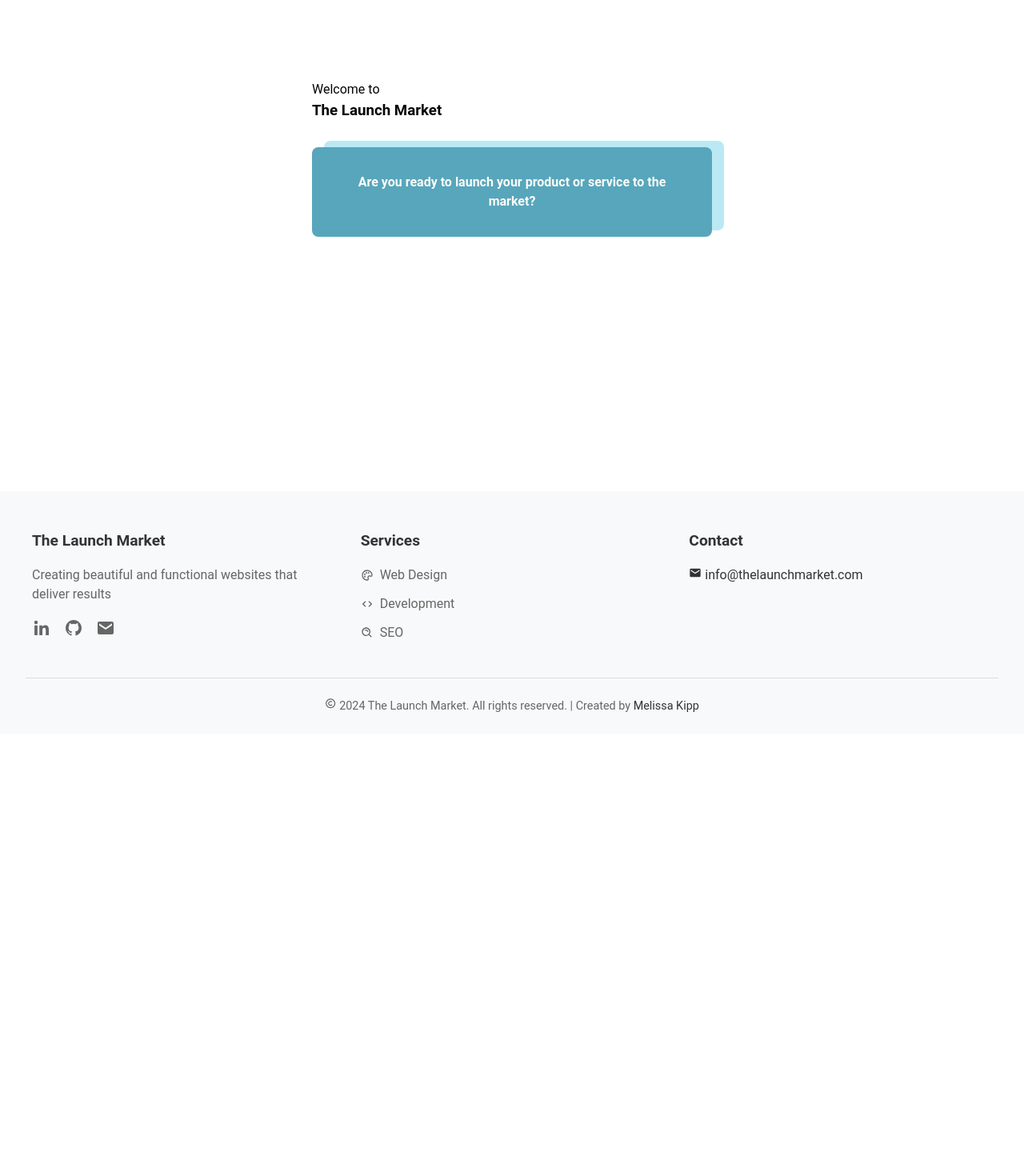
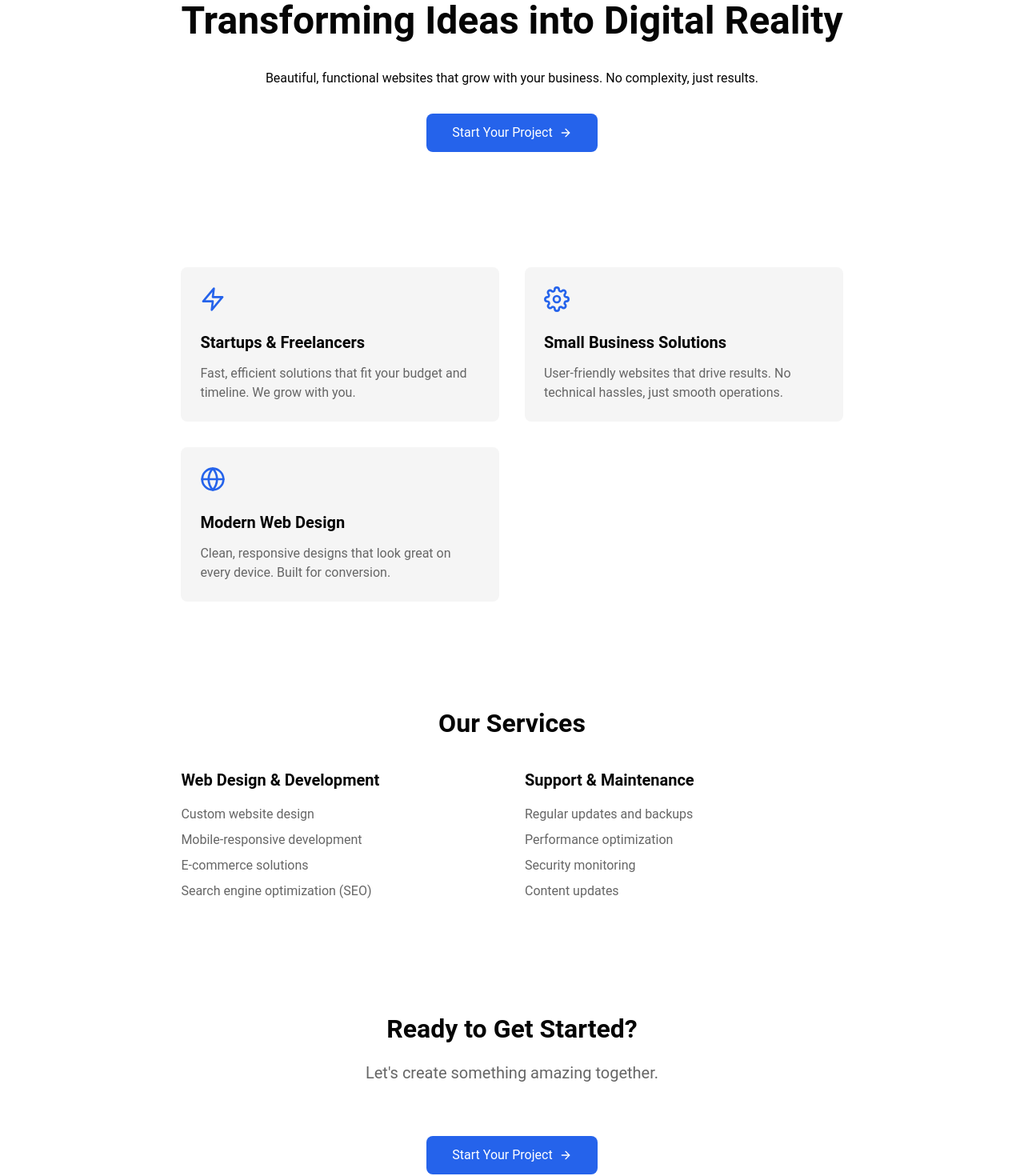
Before and after one commit to melissakipp/thelaunchmarket, a Next.js app: page / in a window 1280 px wide. Shown: the part 320-1790 px from the top of the page at 80% size. Before the commit the page ends 1237 px from the top, so only its background shows below. Built offline with nearby package versions, Linux system fonts and the light colour scheme.

Commit message:
Up date home page

```diff
--- a/src/app/page.tsx
+++ b/src/app/page.tsx
@@ -1,7 +1,9 @@
 import type { Metadata } from 'next';
-import styles from './Home.module.css'; // Import the CSS module
+import styles from './Home.module.css';
 import Hero from '@/src/components/Hero/HomeHero';
-import HomeCta from '@/src/components/Cta/HomeCta';
+import Feature from '@/src/components/Features/HomeFeature';
+import ServicesFeatures from '@/src/components/Features/HomeServicesFeatures';
+import Cta from '@/src/components/Cta/HomeCta';
 
 export const metadata: Metadata = {
   title: 'Home | The Launch Market',
@@ -10,12 +12,12 @@ export const metadata: Metadata = {
 
 export default function Home() {
   return (
-    <main className={styles.homeMain}> {/* Use styles object */}
+    <main className={styles.homeMain}>
       <article>
         <Hero />
-        <div className={styles.homeCta}> {/* Use styles for .homeCta */}
-          <HomeCta />
-        </div>
+        <Feature />
+        <ServicesFeatures />
+        <Cta />
       </article>
     </main>
   );
--- /dev/null
+++ b/src/components/Cta/HomeCta.module.css
@@ -0,0 +1,38 @@
+.cta {
+  padding: 4rem 0;
+  text-align: center;
+}
+
+.cta h2 {
+  font-size: 2rem;
+  font-weight: bold;
+  margin-bottom: 1rem;
+}
+
+.cta p {
+  font-size: 1.25rem;
+  color: #666;
+  margin-bottom: 2rem;
+}
+
+.primaryLink {
+  display: inline-flex;
+  align-items: center;
+  background-color: #2563eb;
+  border-radius: 0.5rem;
+  border: none;
+  color: white;
+  cursor: pointer;
+  font-size: 1rem;
+  padding: 0.75rem 2rem;
+  margin: 2rem auto auto auto;
+  transition: background-color 0.2s;
+}
+
+.primaryLink:hover {
+  background: #1d4ed8;
+}
+
+.primaryLink svg {
+  margin-left: 0.5rem;
+}
--- a/src/components/Cta/HomeCta.tsx
+++ b/src/components/Cta/HomeCta.tsx
@@ -1,9 +1,20 @@
+import Link from 'next/link';
+
+import { FiArrowRight } from 'react-icons/fi';
+import styles from './HomeCta.module.css';
+
 export default function HomeCta() {
   return (
-    <section className='homeCta'>
-      <p>
-        Are you ready to launch your product or service to the market?
-      </p>
-    </section>
+    <section className={styles.cta}>
+        <h2>Ready to Get Started?</h2>
+        <p>Let's create something amazing together.</p>
+        <Link
+          href='/contact'
+          className={styles.primaryLink}
+        >
+          Start Your Project
+          <FiArrowRight />
+        </Link>
+      </section>
   );
 }
--- /dev/null
+++ b/src/components/Features/HomeFeature.module.css
@@ -0,0 +1,28 @@
+.features {
+  display: grid;
+  grid-template-columns: repeat(auto-fit, minmax(300px, 1fr));
+  gap: 2rem;
+  padding: 4rem 0;
+}
+
+.featureCard {
+  padding: 1.5rem;
+  background: #f5f5f5;
+  border-radius: 0.5rem;
+}
+
+.icon {
+  color: #2563eb;
+  font-size: 2rem;
+  margin-bottom: 1rem;
+}
+
+.featureCard h3 {
+  font-size: 1.25rem;
+  font-weight: bold;
+  margin-bottom: 0.75rem;
+}
+
+.featureCard p {
+  color: #666;
+}
--- /dev/null
+++ b/src/components/Features/HomeFeature.tsx
@@ -0,0 +1,24 @@
+import { FiZap, FiGlobe, FiSettings } from 'react-icons/fi';
+import styles from './HomeFeature.module.css';
+
+export default function HomeFeature() {
+  return (
+    <section className={styles.features}>
+        <div className={styles.featureCard}>
+          <FiZap className={styles.icon} />
+          <h3>Startups & Freelancers</h3>
+          <p>Fast, efficient solutions that fit your budget and timeline. We grow with you.</p>
+        </div>
+        <div className={styles.featureCard}>
+          <FiSettings className={styles.icon} />
+          <h3>Small Business Solutions</h3>
+          <p>User-friendly websites that drive results. No technical hassles, just smooth operations.</p>
+        </div>
+        <div className={styles.featureCard}>
+          <FiGlobe className={styles.icon} />
+          <h3>Modern Web Design</h3>
+          <p>Clean, responsive designs that look great on every device. Built for conversion.</p>
+        </div>
+      </section>
+  );
+}
--- /dev/null
+++ b/src/components/Features/HomeServicesFeatures.module.css
@@ -0,0 +1,32 @@
+.services {
+  padding: 4rem 0;
+}
+
+.services h2 {
+  font-size: 2rem;
+  font-weight: bold;
+  text-align: center;
+  margin-bottom: 2rem;
+}
+
+.serviceGrid {
+  display: grid;
+  grid-template-columns: repeat(auto-fit, minmax(300px, 1fr));
+  gap: 2rem;
+}
+
+.serviceGrid h3 {
+  font-size: 1.25rem;
+  font-weight: 600;
+  margin-bottom: 1rem;
+}
+
+.serviceGrid ul {
+  list-style: none;
+  padding: 0;
+}
+
+.serviceGrid li {
+  color: #666;
+  margin-bottom: 0.5rem;
+}
--- /dev/null
+++ b/src/components/Features/HomeServicesFeatures.tsx
@@ -0,0 +1,29 @@
+import styles from './HomeServicesFeatures.module.css';
+
+export default function HomeServicesFeatures() {
+  return (
+    <section className={styles.services}>
+        <h2>Our Services</h2>
+        <div className={styles.serviceGrid}>
+          <div>
+            <h3>Web Design & Development</h3>
+            <ul>
+              <li>Custom website design</li>
+              <li>Mobile-responsive development</li>
+              <li>E-commerce solutions</li>
+              <li>Search engine optimization (SEO)</li>
+            </ul>
+          </div>
+          <div>
+            <h3>Support & Maintenance</h3>
+            <ul>
+              <li>Regular updates and backups</li>
+              <li>Performance optimization</li>
+              <li>Security monitoring</li>
+              <li>Content updates</li>
+            </ul>
+          </div>
+        </div>
+      </section>
+  );
+}
--- /dev/null
+++ b/src/components/Hero/HomeHero.module.css
@@ -0,0 +1,32 @@
+.hero {
+  padding: 5rem 0;
+  text-align: center;
+}
+
+.hero h1 {
+  font-size: 3rem;
+  font-weight: bold;
+  margin-bottom: 1.5rem;
+}
+
+.primaryLink {
+  display: inline-flex;
+  align-items: center;
+  background-color: #2563eb;
+  border-radius: 0.5rem;
+  border: none;
+  color: white;
+  cursor: pointer;
+  font-size: 1rem;
+  padding: 0.75rem 2rem;
+  margin: 2rem auto auto auto;
+  transition: background-color 0.2s;
+}
+
+.primaryLink:hover {
+  background: #1d4ed8;
+}
+
+.primaryLink svg {
+  margin-left: 0.5rem;
+}
--- a/src/components/Hero/HomeHero.tsx
+++ b/src/components/Hero/HomeHero.tsx
@@ -1,8 +1,20 @@
+import Link from 'next/link';
+
+import { FiArrowRight } from 'react-icons/fi';
+import styles from './HomeHero.module.css';
+
 export default function HomeHero() {
   return (
-    <section>
-      <p>Welcome to</p>
-      <h1>The Launch Market</h1>
-    </section>
+    <section className={styles.hero}>
+        <h1>Transforming Ideas into Digital Reality</h1>
+        <p>Beautiful, functional websites that grow with your business. No complexity, just results.</p>
+        <Link
+          href='/contact'
+          className={styles.primaryLink}
+        >
+          Start Your Project
+          <FiArrowRight />
+        </Link>
+      </section>
   );
 }
```
